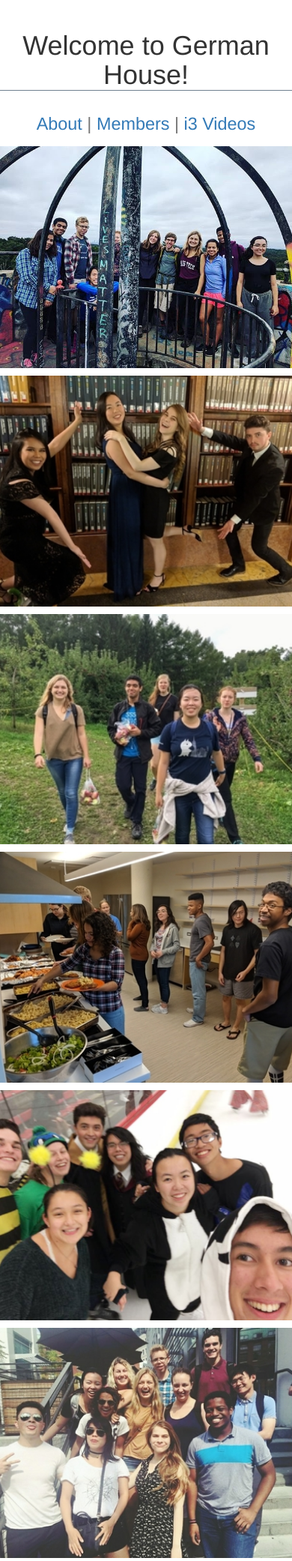
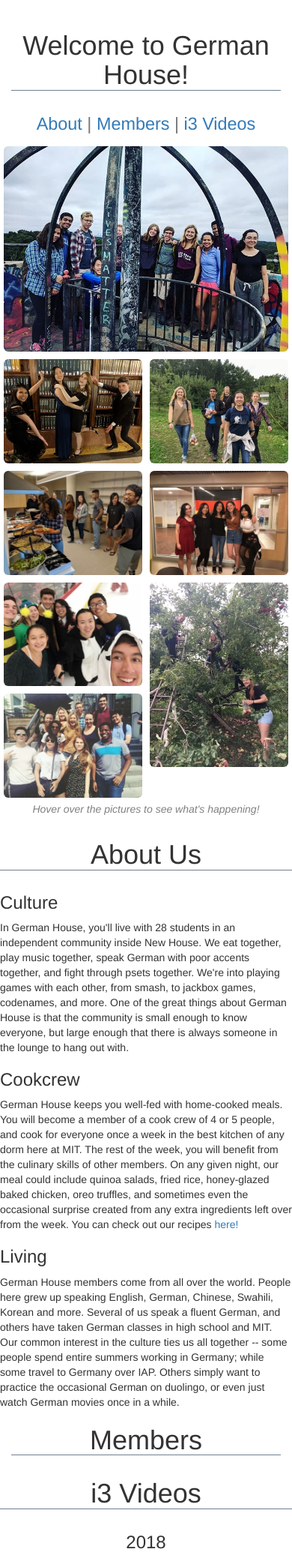
Before and after one commit to mitgermanhouse/dh-website, a Django app: template essen/home/templates/home/home.html in a window 390 px wide; the page is wider, and only the part inside the window is pictured. Shown: the part 195-2277 px from the top of that part at 75% size. Run offline with Django 3.2, Linux system fonts and the light colour scheme; the template is opened without the code that fills it, so the values that code supplies are empty; some libraries are stand-ins or nearby versions; grey boxes are pictures that could not be loaded.

Commit message:
Add youTube video scaling for mobile

```diff
--- a/essen/home/static/home/css/home.css
+++ b/essen/home/static/home/css/home.css
@@ -18,3 +18,17 @@
     visibility: visible;
     opacity: 1;
 }
+
+.video-cont {
+    position: relative;
+    width: 100%;
+    height: 0;
+    padding-bottom: 56.25%;
+}
+.video {
+    position: absolute;
+    top:0;
+    left:0;
+    width: 100%;
+    height: 100%;
+}
--- a/essen/home/templates/home/home.html
+++ b/essen/home/templates/home/home.html
@@ -12,6 +12,7 @@
 <html>
 {% block content %}
 
+<div class="container-fluid">
 <div class="row">
     <div class="col-sm-1"></div>
     <div class="col-sm-10">
@@ -22,25 +23,25 @@
             </h1>
         </div>
         <div class="row">
-            <div class="col-sm-6">
+            <div class="col-sm-6 col-xs-12">
                 <div class="row">
-                    <div class="col-sm-12 imgwrap" style="padding:5px">
+                    <div class="col-sm-12 col-xs-12 imgwrap" style="padding:5px">
                         <img class="img-rounded" width="100%" src="{% static 'home/img/camping.png'%}">
                         <p class="imgtext">Every semester, we have a DH outing! This time, we went Walden Pond (yes, the
                             Thoreau Walden Pond!)</p>
                     </div>
-                    <div class="col-sm-6 imgwrap" style="padding:5px">
+                    <div class="col-sm-6 col-xs-6 imgwrap" style="padding:5px">
                         <img class="img-rounded" width="100%" src="{% static 'home/img/brassrats.jpg'%}">
-                        <p class="imgtext">DH at 2018 Ring Delivery</p>
+                        <p class="imgtext"a>DH at 2018 Ring Delivery</p>
                     </div>
-                    <div class="col-sm-6 imgwrap" style="padding:5px">
+                    <div class="col-sm-6 col-xs-6 imgwrap" style="padding:5px">
                         <img class="img-rounded" width="100%" src="{% static 'home/img/applepicking2.jpg'%}">
                         <p class="imgtext">MIT wide trip to apple picking, ft. DH</p>
                     </div>
                 </div>
             </div>
 
-            <div class="col-sm-3">
+            <div class="col-sm-3 col-xs-6">
                 <div class="row">
                     <div class="col-sm-12 imgwrap" style="padding:5px">
                         <img class="img-rounded" width="100%" src="{% static 'home/img/cookcrew.jpg'%}">
@@ -58,7 +59,7 @@
                 </div>
             </div>
 
-            <div class="col-sm-3">
+            <div class="col-sm-3 col-xs-6">
                 <div class="row">
                     <div class="col-sm-12 imgwrap" style="padding:5px">
                         <img class="img-rounded" width="100%" src="{% static 'home/img/dhfreshmen.jpg'%}">
@@ -75,6 +76,7 @@
             <p class="text" style="text-align:center; color:grey"><em>Hover over the pictures to see what's happening!</em></p>
         </div>
     </div>
+</div>
 </div>
 
 <div class="row" id="about">
@@ -113,6 +115,7 @@
     </div>
 </div>
 
+<div class="container">
 <div class="row" id="members">
     <div class="col-sm-1"></div>
     <div class="col-sm-10">
@@ -123,10 +126,7 @@
             {% for member in members %}
             <div class="text-center">
                 <div style="display:flex;align-items:center;">
-
                     <div class="row" id="{{member.user.username}}" style="padding-top:10px;">
-                        <div class="col-sm-1 col-xs-0"></div>
-
                         <div class="col-sm-3 col-xs-12"><span class=""><img class="img-responsive img-rounded"
                                                                             src="{{member.image.url}}"></span></div>
                         <div class="col-sm-2 col-xs-12"><h4 style="margin-bottom: 0px;">
@@ -134,7 +134,6 @@
                             <br> {{member.major}}
                         </div>
                         <div class="col-sm-4 col-xs-12">{{member.bio}}</div>
-                        <div class="col-sm-1 col-xs-0"></div>
                     </div>
 
                 </div>
@@ -144,23 +143,31 @@
         </div>
     </div>
 </div>
+</div>
 
 <div class="row" id="i3">
     <div class="col-sm-1"></div>
     <div class="col-sm-10">
         <div class="text-center">
             <h1 style="border-bottom: 1px solid slategrey">i3 Videos</h1>
-            <table class="table">
+            <div class="col-sm-2"></div>
+            <div class="col-sm-8">
                 <h3>2018</h3>
-                <iframe width="640" height="360" src="https://www.youtube.com/embed/CFB-ICLAVLM" frameborder="0"
-                        allow="autoplay; encrypted-media" allowfullscreen=""></iframe>
+                <div class="video-cont">
+                    <iframe class="video" src="https://www.youtube.com/embed/CFB-ICLAVLM" frameborder="0"
+                            allow="autoplay; encrypted-media" allowfullscreen=""></iframe>
+                </div>
                 <h3>2015</h3>
-                <iframe width="640" height="360" src="https://www.youtube.com/embed/ZcZtQI8OVL8" frameborder="0"
-                        allowfullscreen=""></iframe>
+                <div class="video-cont">
+                    <iframe class="video" src="https://www.youtube.com/embed/ZcZtQI8OVL8" frameborder="0"
+                            allowfullscreen=""></iframe>
+                </div>
                 <h3>2014</h3>
-                <iframe width="640" height="360" src="https://www.youtube.com/embed/t44I8ApCy6c" frameborder="0"
-                        allowfullscreen=""></iframe>
-            </table>
+                <div class="video-cont">
+                    <iframe class="video" src="https://www.youtube.com/embed/t44I8ApCy6c" frameborder="0"
+                            allowfullscreen=""></iframe>
+                </div>
+            </div>
         </div>
     </div>
 </div>
--- a/essen/menu/templates/menu/index.html
+++ b/essen/menu/templates/menu/index.html
@@ -40,7 +40,11 @@
 {% block content %}
 
     <div style="text-align: center; margin-bottom: 10px">
-        <h1> {{ menu }} </h1>
+        {% if menu %}
+            <h1> {{ menu }} </h1>
+        {% else %}
+            <h1>No menu for this week</h1>
+        {% endif %}
         <a href="{% url 'menu:index' target_date|changedate:-7%}">Previous Week</a> |
         <a href="{% url 'menu:index' %}">This Week</a> |
         <a href="{% url 'menu:index' target_date|changedate:7%}">Next Week</a>
```
